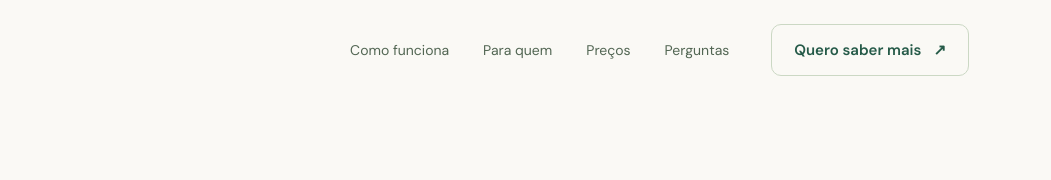
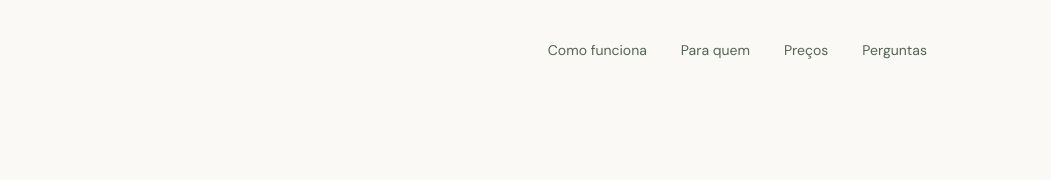
Before and after one commit to MiguelMendesDA/elo_site, a plain HTML site: page index.html in a window 1280 px wide. Shown: the top 180 px of the page, 229-1280 px from the left. Drawn offline with Linux system fonts and the light colour scheme.

Commit message:
Remove interest button from site header

```diff
--- a/index.html
+++ b/index.html
@@ -34,7 +34,6 @@
         <a href="#precos">Preços</a>
         <a href="#perguntas">Perguntas</a>
       </nav>
-      <button class="button button-small button-outline js-interest" type="button">Quero saber mais <span aria-hidden="true">↗</span></button>
     </header>
 
     <main id="top">
```
